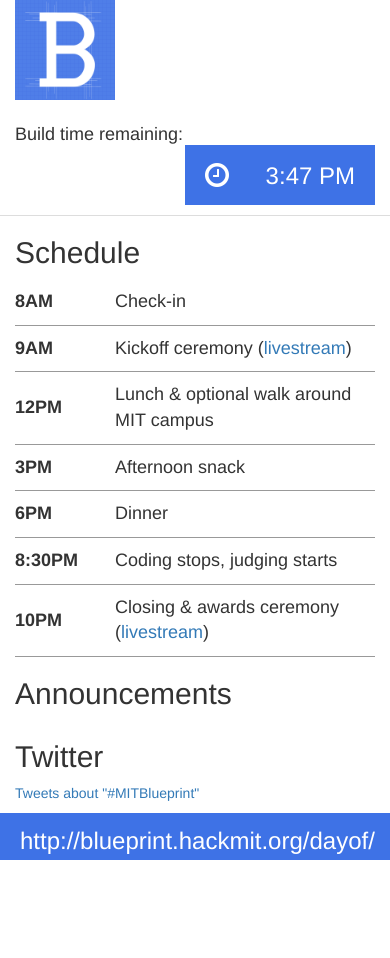
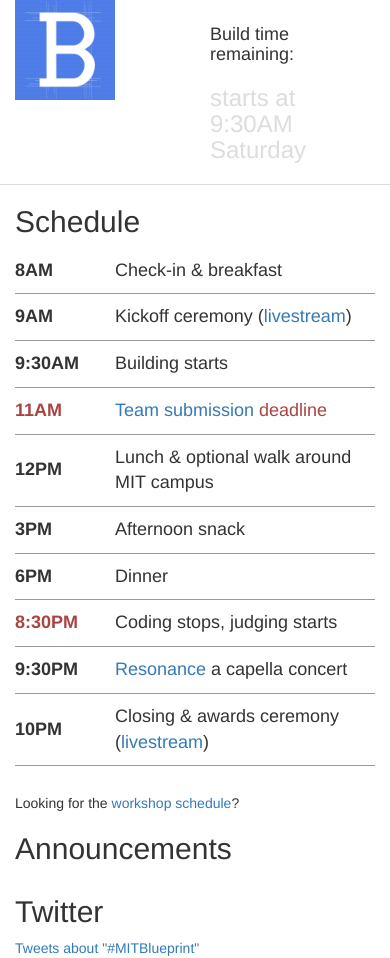
Before and after one commit to MITBlueprint/blueprint-dayof, a PHP site: page / in a window 390 px wide. Before the commit the page ends 860 px from the top, so only its background shows below. Run offline with PHP 8.4, Linux system fonts and the light colour scheme; some libraries are stand-ins or nearby versions.

Commit message:
Updated with mobile layout, workshop schedule

```diff
--- a/css/main.css
+++ b/css/main.css
@@ -21,7 +21,7 @@
 }
 
 #an p {
-	font-size: 24px;
+	font-size: 36px;
 	margin-bottom: 20px;
 	border-bottom: 1px solid #ddd;
 	font-weight: 700;
@@ -61,19 +61,36 @@
 	padding: 0;
 }
 
-table td {
+table#schedule td {
 	padding-bottom: 10px;
 	padding-top: 10px;
 	border-bottom: 1px solid #999;
 }
 
-table td:first-child{
+table#schedule td:first-child{
 	font-size: 18px;
 	width: 100px;
 }
 
-table td:last-child {
+table#schedule td:last-child {
 	font-size: 18px;
+}
+
+table#talks td {
+	padding-bottom: 10px;
+}
+
+table#talks td {
+	font-size: 18px;
+}
+
+table#mini td {
+	border: 0;
+}
+
+table#mini td:first-child {
+	font-weight: bold;
+	font-size: 14px;
 }
 
 #quotes {
--- a/index.html
+++ b/index.html
@@ -31,16 +31,16 @@
 
         <!-- Jumbotron -->
         <div class="row" id="header">
-            <div class="col-lg-4">
+            <div class="col-lg-4 col-sm-2 col-xs-6">
                 <a href="http://blueprint.hackmit.org/">
                     <img src="img/logo.png" id="logo">
                 </a>
             </div>
-            <div class="col-lg-4" style="margin-top:25px">
+            <div class="col-lg-4 col-sm-6 col-xs-6" style="margin-top:25px">
                 <h4 style="margin:0">Build time remaining:</h4>
-                <!-- <div id="countdown"></div> -->
+                <div id="countdown"></div>
             </div>
-            <div class="col-lg-4">
+            <div class="col-lg-4 col-sm-4 hidden-xs">
                 <div id="current_time"><i class="fa fa-clock-o"></i>
                     <div></div>
                 </div>
@@ -50,22 +50,36 @@
         <!-- Example row of columns -->
         <div class="row">
 
-            <div class="col-lg-4">
+            <div class="col-lg-4 col-sm-6">
                 <h2>Schedule</h2>
 
-                <table>
+                <table id="schedule">
                     <tbody>
                         <tr>
                             <td>
                                 <strong>8AM</strong>
                             </td>
-                            <td>Check-in</td>
+                            <td>Check-in &amp; breakfast</td>
                         </tr>
                         <tr>
                             <td>
                                 <strong>9AM</strong>
                             </td>
                             <td>Kickoff ceremony (<a href="http://www.youtube.com/watch?v=_kp75AARMyI">livestream</a>)</td>
+                        </tr>
+                        <tr>
+                            <td>
+                                <strong>9:30AM</strong>
+                            </td>
+                            <td>Building starts
+                            </td>
+                        </tr>
+                        <tr>
+                            <td>
+                                <strong class="text-danger">11AM</strong>
+                            </td>
+                            <td class="text-danger"><a href="https://techx.wufoo.com/forms/hackmit-blueprint-team-formation/">Team submission</a> deadline
+                            </td>
                         </tr>
                         <tr>
                             <td>
@@ -88,9 +102,15 @@
                         </tr>
                         <tr>
                             <td>
-                                <strong>8:30PM</strong>
+                                <strong class="text-danger">8:30PM</strong>
                             </td>
                             <td>Coding stops, judging starts</td>
+                        </tr>
+                        <tr>
+                            <td>
+                                <strong>9:30PM</strong>
+                            </td>
+                            <td><a href="http://resonance.mit.edu/">Resonance</a> a capella concert</td>
                         </tr>
                         <tr>
                             <td>
@@ -102,10 +122,12 @@
                     </tbody>
                 </table>
 
+                <h5 style="padding-top: 20px">Looking for the <a href="https://docs.google.com/spreadsheet/ccc?key=0Ag1bYpqZ5dVodEFFR0oxXzdxU2VTeXdBSXViaWlXOGc&usp=sharing">workshop schedule</a>?</h5>
+
             </div>
 
 
-            <div class="col-lg-6">
+            <div class="col-lg-6 col-sm-6">
                 <h2>Announcements</h2>
                 <div id="an"></div>
             </div>
@@ -113,7 +135,7 @@
 
 
 
-            <div class="col-lg-1">
+            <div class="col-lg-1 col-sm-12">
                 <h2>Twitter</h2>
                 <a class="twitter-timeline" href="https://twitter.com/search?q=%23MITBlueprint" data-widget-id="435139846718234624">Tweets about "#MITBlueprint"</a>
                 <script>
@@ -134,13 +156,6 @@
 
         </div>
 
-        <div class="row">
-            <div class="col-lg-12" id="quotes">
-                <h3>http://blueprint.hackmit.org/dayof/</h3>
-                <!-- <p>&mdash; Michael Holachek</p> -->
-            </div>
-        </div>
-
 
     </div>
     <!-- /container -->
@@ -150,11 +165,6 @@
     <script type="text/javascript" src="js/jquery.countdown.min.js"></script>
     <script src="http://netdna.bootstrapcdn.com/bootstrap/3.1.1/js/bootstrap.min.js"></script>
     <script>
-    $('#countdown').countdown({
-        until: new Date(2014, 1, 22),
-        format: "HMS"
-    });
-
     function f(n) {
         // Format integers to have at least two digits.
         return n < 10 ? '0' + n : n;
@@ -187,6 +197,18 @@
 
     setInterval(function() {
         setCurrentTime();
+
+        var nowTime = new Date();
+        var startTime = Date.parse("February 22, 2014 09:30")
+        if (nowTime.getTime() > startTime) {
+            $('#countdown').countdown({
+                until: new Date(2014, 1, 22, 20, 30),
+                format: "HMS"
+            });
+        } else {
+            $('#countdown').html('<h3 style="color:#ddd">starts at 9:30AM Saturday</h3>')
+        }
+
     }, 1000);
 
     setInterval(function() {
```
